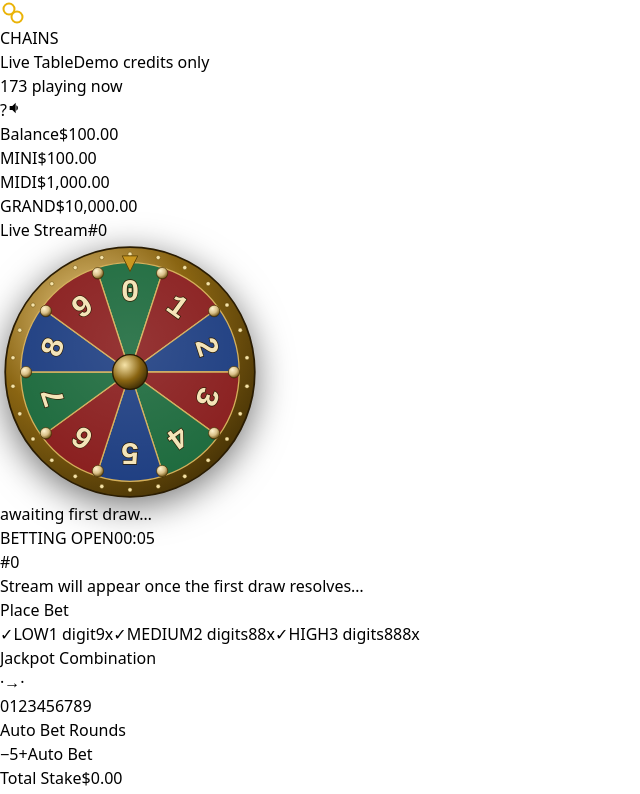
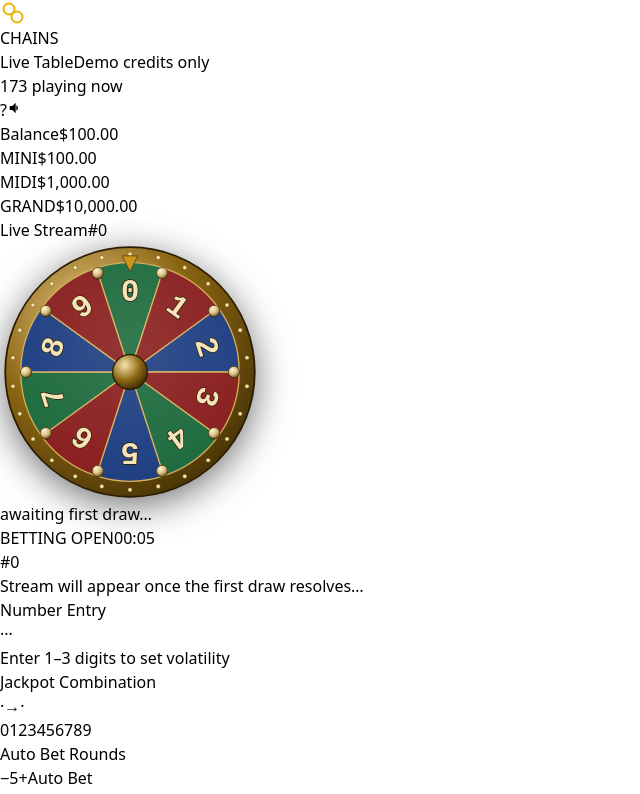
Before and after one commit to milerdo/chains, a React (Vite) app: page / in a window 1280 px wide. Shown: the top 794 px of the page, without its empty margins (0-640 px from the left). Built offline with nearby package versions, Linux system fonts and the light colour scheme.

Commit message:
ui fixes, combo bet

```diff
--- a/src/components/BettingPanel.tsx
+++ b/src/components/BettingPanel.tsx
@@ -1,23 +1,3 @@
-// ============================================================================
-// CHAINS — BettingPanel
-// Lets the player build a single tier ticket (LOW/MEDIUM/HIGH — only one
-// tier per betting round, Section 6) plus one shared 2-digit jackpot
-// combination, optionally as a Combo bet (Section 5b: every unique
-// ordering of the entered digits becomes its own $1 possibility), then
-// submits it as a single BetRequest to the engine. All validation (digit
-// completeness, balance, the 3-ticket concurrency cap, combo expansion) is
-// enforced by the engine itself (see engine.ts placeBetInternal) — this
-// component only builds the request and surfaces whatever PlaceBetResult
-// comes back.
-//
-// UX pattern: tapping a tier "chip" selects/deselects it as this bet's
-// single tier. The tier's digit slots render below; tapping a slot (or a
-// jackpot slot) focuses it, and the single shared digit pad below fills
-// whichever slot is focused, then auto-advances to the next empty one —
-// the same flow as entering a PIN. A Combo toggle appears once a
-// MEDIUM/HIGH tier is selected (a 1-digit LOW combo would just be a
-// straight bet, so it's hidden there).
-// ============================================================================
 
 import { useEffect, useRef, useState } from 'react';
 import { useGame } from '../hooks/useGame';
@@ -27,7 +7,8 @@ import { calculateComboStake, countComboPossibilities } from '../game/combo';
 import { BASE_MULTIPLIERS, BASE_SEQUENCE_LENGTH, TICKET_STAKE } from '../game/constants';
 import type { BetRequest, BetSelection, GamePhase, TicketTier } from '../game/types';
 
-const TIER_ORDER: TicketTier[] = ['LOW', 'MEDIUM', 'HIGH'];
+const MAX_DIGIT_SLOTS = BASE_SEQUENCE_LENGTH.HIGH; // 3 — the widest entry, spec Section 5a
+const DEFAULT_AUTO_BET_ROUNDS = 5;
 
 const TIER_META: Record<TicketTier, { odds: string; description: string }> = {
   LOW: { odds: `${BASE_MULTIPLIERS.LOW}x`, description: '1 digit' },
@@ -35,20 +16,20 @@ const TIER_META: Record<TicketTier, { odds: string; description: string }> = {
   HIGH: { odds: `${BASE_MULTIPLIERS.HIGH}x`, description: '3 digits' },
 };
 
-const MIN_AUTO_BET_ROUNDS = 1;
-const MAX_AUTO_BET_ROUNDS = 50;
-const DEFAULT_AUTO_BET_ROUNDS = 5;
+/** Section 5a: the number of digits entered IS the tier selection — no
+ * separate chip/toggle. 0 filled slots = no tier yet. */
+function tierForDigitCount(count: number): TicketTier | null {
+  if (count === 1) return 'LOW';
+  if (count === 2) return 'MEDIUM';
+  if (count === 3) return 'HIGH';
+  return null;
+}
 
-type EditTarget = { kind: 'tier'; tier: TicketTier; index: number } | { kind: 'jackpot'; index: 0 | 1 } | null;
-
+type EditTarget = { kind: 'digit'; index: number } | { kind: 'jackpot'; index: 0 | 1 } | null;
 interface AutoBetState {
   template: BetRequest;
   roundsRemaining: number;
   roundsTotal: number;
-}
-
-function emptySlots(tier: TicketTier): (number | null)[] {
-  return Array(BASE_SEQUENCE_LENGTH[tier]).fill(null) as (number | null)[];
 }
 
 const DIGITS = [0, 1, 2, 3, 4, 5, 6, 7, 8, 9];
@@ -56,18 +37,13 @@ const DIGITS = [0, 1, 2, 3, 4, 5, 6, 7, 8, 9];
 export function BettingPanel() {
   const { placeBet, phase, balance } = useGame();
 
-  const [selectedTier, setSelectedTier] = useState<TicketTier | null>(null);
-  const [tierDigits, setTierDigits] = useState<Record<TicketTier, (number | null)[]>>({
-    LOW: emptySlots('LOW'),
-    MEDIUM: emptySlots('MEDIUM'),
-    HIGH: emptySlots('HIGH'),
-  });
+  const [digits, setDigits] = useState<(number | null)[]>(() => Array(MAX_DIGIT_SLOTS).fill(null));
   const [jackpotDigits, setJackpotDigits] = useState<[number | null, number | null]>([null, null]);
-  const [editTarget, setEditTarget] = useState<EditTarget>(null);
+  const [isCombo, setIsCombo] = useState(false);
+  const [editTarget, setEditTarget] = useState<EditTarget>({ kind: 'digit', index: 0 });
   const [feedback, setFeedback] = useState<{ type: 'success' | 'error'; message: string } | null>(null);
   const [autoBetRounds, setAutoBetRounds] = useState(DEFAULT_AUTO_BET_ROUNDS);
   const [autoBet, setAutoBet] = useState<AutoBetState | null>(null);
-  const [isCombo, setIsCombo] = useState(false);
 
   const autoBetActive = autoBet !== null;
   const prevPhaseRef = useRef<GamePhase>(phase);
@@ -110,29 +86,14 @@ export function BettingPanel() {
     const isBettingOpen = phase === 'BETTING_OPEN';
   const locked = !isBettingOpen || autoBetActive;
 
-  function findFirstEmptyTierSlot(tier: TicketTier, digits: Record<TicketTier, (number | null)[]>): number {
-    return digits[tier].findIndex((d) => d === null);
-  }
+  const filledDigits = digits.filter((d): d is number => d !== null);
+  const filledCount = filledDigits.length;
+  const detectedTier = tierForDigitCount(filledCount);
 
-  function selectTier(tier: TicketTier) {
+  function focusDigitSlot(index: number) {
     if (locked) return;
     playUiClick();
-    setFeedback(null);
-    setIsCombo(false);
-    if (selectedTier === tier) {
-      setSelectedTier(null);
-      setEditTarget((current) => (current?.kind === 'tier' && current.tier === tier ? null : current));
-      return;
-    }
-    setSelectedTier(tier);
-    const firstEmpty = findFirstEmptyTierSlot(tier, tierDigits);
-    setEditTarget({ kind: 'tier', tier, index: firstEmpty === -1 ? 0 : firstEmpty });
-  }
-
-  function focusTierSlot(tier: TicketTier, index: number) {
-    if (locked || selectedTier !== tier) return;
-    playUiClick();
-    setEditTarget({ kind: 'tier', tier, index });
+    setEditTarget({ kind: 'digit', index });
   }
 
   function focusJackpotSlot(index: 0 | 1) {
@@ -141,11 +102,10 @@ export function BettingPanel() {
     setEditTarget({ kind: 'jackpot', index });
   }
 
-  function advanceFocus(current: NonNullable<EditTarget>, digitsSnapshot: Record<TicketTier, (number | null)[]>) {
-    if (current.kind === 'tier') {
-      const slots = digitsSnapshot[current.tier];
-      if (current.index + 1 < slots.length) {
-        setEditTarget({ kind: 'tier', tier: current.tier, index: current.index + 1 });
+  function advanceFocus(current: NonNullable<EditTarget>) {
+    if (current.kind === 'digit') {
+      if (current.index + 1 < MAX_DIGIT_SLOTS) {
+        setEditTarget({ kind: 'digit', index: current.index + 1 });
         return;
       }
       if (jackpotDigits[0] === null) {
@@ -171,11 +131,10 @@ export function BettingPanel() {
     playUiClick();
     setFeedback(null);
 
-    if (editTarget.kind === 'tier') {
-      setTierDigits((prev) => {
-        const next = { ...prev, [editTarget.tier]: [...prev[editTarget.tier]] };
-        next[editTarget.tier][editTarget.index] = digit;
-        advanceFocus(editTarget, next);
+    if (editTarget.kind === 'digit') {
+      setDigits((prev) => {
+        const next = [...prev];
+        next[editTarget.index] = digit;
         return next;
       });
     } else {
@@ -184,53 +143,44 @@ export function BettingPanel() {
         next[editTarget.index] = digit;
         return next;
       });
-      advanceFocus(editTarget, tierDigits);
     }
+    advanceFocus(editTarget);
+  }
+
+  function handleBackspace() {
+    if (locked || filledCount === 0) return;
+    playUiClick();
+    setFeedback(null);
+    const lastIndex = filledCount - 1;
+    setDigits((prev) => {
+      const next = [...prev];
+      next[lastIndex] = null;
+      return next;
+    });
+    setEditTarget({ kind: 'digit', index: lastIndex });
   }
 
   function handleClear() {
     if (autoBetActive) return;
     playUiClick();
-    setSelectedTier(null);
-    setTierDigits({ LOW: emptySlots('LOW'), MEDIUM: emptySlots('MEDIUM'), HIGH: emptySlots('HIGH') });
+    setDigits(Array(MAX_DIGIT_SLOTS).fill(null));
+    setIsCombo(false);
     setJackpotDigits([null, null]);
-    setEditTarget(null);
+    setEditTarget({ kind: 'digit', index: 0 });
     setFeedback(null);
-    setIsCombo(false);
   }
-
-  const activeSelections = selectedTier ? [selectedTier] : [];
-  const filledTierDigits: number[] = selectedTier
-    ? tierDigits[selectedTier].filter((d): d is number => d !== null)
-    : [];
+    const comboAvailable = detectedTier !== null && detectedTier !== 'LOW';
+  const comboActive = comboAvailable && isCombo;
   const jackpotComplete = jackpotDigits[0] !== null && jackpotDigits[1] !== null;
-  const allTiersComplete = activeSelections.every((tier) => tierDigits[tier].every((d) => d !== null));
-  // Combo betting is only meaningful for 2+ digit tiers (MEDIUM/HIGH) —
-  // matches spec Section 5b's examples; a 1-digit LOW combo would
-  // trivially equal a straight bet.
-  const comboAvailable = selectedTier !== null && selectedTier !== 'LOW';
-  const comboActive = comboAvailable && isCombo;
-  const possibilityCount = comboActive && allTiersComplete ? countComboPossibilities(filledTierDigits) : 1;
-  const totalStake =
-    activeSelections.length === 0
-      ? 0
-      : comboActive && allTiersComplete
-        ? calculateComboStake(filledTierDigits)
-        : TICKET_STAKE;
-  const canSubmit =
-    isBettingOpen &&
-    !autoBetActive &&
-    activeSelections.length > 0 &&
-    allTiersComplete &&
-    jackpotComplete &&
-    balance >= totalStake;
+  const possibilityCount = comboActive ? countComboPossibilities(filledDigits) : 1;
+  const totalStake = detectedTier === null ? 0 : comboActive ? calculateComboStake(filledDigits) : TICKET_STAKE;
+  const canSubmit = isBettingOpen && !autoBetActive && detectedTier !== null && jackpotComplete && balance >= totalStake;
 
   function buildRequest(): BetRequest {
-    const tier = activeSelections[0];
-    const selection: BetSelection = { tier, digits: tierDigits[tier] as number[], isCombo: comboActive };
+    const tier = detectedTier as TicketTier;
+    const selection: BetSelection = { tier, digits: filledDigits, isCombo: comboActive };
     return { selections: [selection], jackpotSequence: jackpotDigits as [number, number] };
   }
-
   function handleSubmit() {
     if (!canSubmit) return;
     const result = placeBet(buildRequest());
@@ -274,50 +224,61 @@ export function BettingPanel() {
       aria-label="Place a bet"
       className="rounded-3xl border border-white/[0.07] bg-gradient-to-b from-white/[0.035] to-transparent p-5 backdrop-blur-sm sm:p-6"
     >
+            {/* Number Entry — Section 5a: tier is auto-detected by digit count */}
+      <div className="mt-4">
         <div className="flex items-center justify-between">
-        <span className="font-mono text-[10px] uppercase tracking-[0.4em] text-white/40">Place Bet</span>
-        {!isBettingOpen && !autoBetActive && (
-          <span className="rounded-full bg-white/[0.05] px-2.5 py-1 font-mono text-[10px] uppercase tracking-[0.2em] text-white/40">
-            Betting closed
-          </span>
-        )}
-        {autoBetActive && (
-          <span className="rounded-full bg-[#eab308]/15 px-2.5 py-1 font-mono text-[10px] uppercase tracking-[0.2em] text-[#eab308]">
-            Auto Bet running
-          </span>
+          <span className="font-mono text-[10px] uppercase tracking-[0.35em] text-white/40">Number Entry</span>
+          {filledCount > 0 && (
+            <button
+              type="button"
+              onClick={handleBackspace}
+              disabled={locked}
+              className="font-mono text-[10px] uppercase tracking-[0.15em] text-white/35 underline decoration-dotted disabled:opacity-30"
+            >
+              ⌫ back
+            </button>
           )}
         </div>
 
-      {/* Tier toggles all on one row — single-select: choosing a tier
-          deselects any previously selected tier (Section 6: only one
-          volatility tier per betting round). Digit slots for whichever
-          tier is selected render below. */}
-      <div className="mt-4 grid grid-cols-3 gap-2">
-        {TIER_ORDER.map((tier) => (
-          <TierChip
-            key={tier}
-            tier={tier}
-            included={selectedTier === tier}
+        <div className="mt-2 flex items-center justify-center gap-3">
+          {digits.map((digit, i) => {
+            const isFocused = editTarget?.kind === 'digit' && editTarget.index === i;
+            return (
+              <button
+                key={i}
+                type="button"
+                onClick={() => focusDigitSlot(i)}
                 disabled={locked}
-            onToggle={() => selectTier(tier)}
-          />
-        ))}
+                className={[
+                  'flex h-12 w-12 items-center justify-center rounded-xl border font-mono text-lg font-bold tabular-nums transition',
+                  isFocused
+                    ? 'border-[#eab308] bg-[#eab308]/15 text-[#eab308] shadow-[0_0_0_3px_rgba(234,179,8,0.15)]'
+                    : digit !== null
+                      ? 'border-white/15 bg-white/[0.04] text-white'
+                      : 'border-dashed border-white/15 text-white/25',
+                ].join(' ')}
+              >
+                {digit ?? '·'}
+              </button>
+            );
+          })}
         </div>
 
-      {activeSelections.length > 0 && (
-        <div className="mt-2.5 flex flex-col gap-2">
-          {activeSelections.map((tier) => (
-            <TierDigitsRow
-              key={tier}
-              tier={tier}
-              digits={tierDigits[tier]}
-              editTarget={editTarget}
-              disabled={locked}
-              onFocusSlot={(index) => focusTierSlot(tier, index)}
-            />
-          ))}
+        <div className="mt-2.5 flex items-center justify-center gap-2">
+          {detectedTier ? (
+            <>
+              <span className="rounded-full bg-[#eab308]/15 px-2.5 py-1 font-mono text-[10px] font-bold uppercase tracking-[0.2em] text-[#eab308]">
+                {detectedTier}
+              </span>
+              <span className="font-mono text-[11px] text-white/40">
+                {TIER_META[detectedTier].odds} total return
+              </span>
+            </>
+          ) : (
+            <span className="font-mono text-[11px] text-white/30">Enter 1–3 digits to set volatility</span>
+          )}
         </div>
-      )}
+      </div>
 
       {comboAvailable && (
         <button
@@ -346,14 +307,13 @@ export function BettingPanel() {
             </span>
             <span className="font-mono text-xs font-bold uppercase tracking-[0.15em] text-white">Combo</span>
           </span>
-          {isCombo && allTiersComplete && (
+          {isCombo && (
             <span className="font-mono text-[11px] text-[#eab308]">
               {possibilityCount} possibilit{possibilityCount === 1 ? 'y' : 'ies'} · {formatCurrency(totalStake)}
             </span>
           )}
         </button>
       )}
-
       <div className="mt-4 rounded-2xl border border-[#eab308]/20 bg-[#eab308]/[0.04] p-3.5">
         <span className="font-mono text-[10px] uppercase tracking-[0.35em] text-[#eab308]/80">
           Jackpot Combination
@@ -397,7 +357,7 @@ export function BettingPanel() {
           <div className="flex items-center gap-2.5">
             <button
               type="button"
-              onClick={() => setAutoBetRounds((r) => Math.max(MIN_AUTO_BET_ROUNDS, r - 1))}
+              onClick={() => setAutoBetRounds((r) => Math.max(DEFAULT_AUTO_BET_ROUNDS, r - 1))}
               disabled={!isBettingOpen}
               className="flex h-7 w-7 items-center justify-center rounded-lg border border-white/10 font-mono text-sm text-white/60 transition hover:border-white/25 hover:text-white disabled:cursor-not-allowed disabled:opacity-30"
             >
@@ -406,7 +366,7 @@ export function BettingPanel() {
             <span className="w-6 text-center font-mono text-sm font-bold tabular-nums text-white">{autoBetRounds}</span>
             <button
               type="button"
-              onClick={() => setAutoBetRounds((r) => Math.min(MAX_AUTO_BET_ROUNDS, r + 1))}
+              onClick={() => setAutoBetRounds((r) => Math.min(DEFAULT_AUTO_BET_ROUNDS, r + 1))}
               disabled={!isBettingOpen}
               className="flex h-7 w-7 items-center justify-center rounded-lg border border-white/10 font-mono text-sm text-white/60 transition hover:border-white/25 hover:text-white disabled:cursor-not-allowed disabled:opacity-30"
             >
@@ -480,83 +440,6 @@ export function BettingPanel() {
 // ----------------------------------------------------------------------------
 // Sub-components
 // ----------------------------------------------------------------------------
-
-interface TierChipProps {
-  tier: TicketTier;
-  included: boolean;
-  disabled: boolean;
-  onToggle: () => void;
-}
-
-function TierChip({ tier, included, disabled, onToggle }: TierChipProps) {
-  const meta = TIER_META[tier];
-
-  return (
-    <button
-      type="button"
-      onClick={onToggle}
-      disabled={disabled}
-      className={[
-        'flex flex-col items-center gap-1 rounded-2xl border px-2 py-3 transition-colors duration-200 disabled:cursor-not-allowed disabled:opacity-40',
-        included
-          ? 'border-[#eab308]/35 bg-[#eab308]/[0.05]'
-          : 'border-white/[0.07] bg-white/[0.015] hover:border-white/15',
-      ].join(' ')}
-    >
-      <span
-        className={[
-          'flex h-5 w-5 items-center justify-center rounded-md border text-[10px] transition',
-          included ? 'border-[#eab308] bg-[#eab308] text-black' : 'border-white/20 text-transparent',
-        ].join(' ')}
-      >
-        ✓
-      </span>
-      <span className="font-mono text-sm font-bold tracking-[0.1em] text-white">{tier}</span>
-      <span className="font-mono text-[10px] text-white/35">{meta.description}</span>
-      <span className="font-mono text-[10px] text-white/50">{meta.odds}</span>
-    </button>
-  );
-}
-
-interface TierDigitsRowProps {
-  tier: TicketTier;
-  digits: (number | null)[];
-  editTarget: EditTarget;
-  disabled: boolean;
-  onFocusSlot: (index: number) => void;
-}
-
-function TierDigitsRow({ tier, digits, editTarget, disabled, onFocusSlot }: TierDigitsRowProps) {
-  return (
-    <div className="flex items-center gap-2.5 rounded-xl border border-white/[0.06] bg-white/[0.02] px-3 py-2.5">
-      <span className="w-16 shrink-0 font-mono text-[10px] uppercase tracking-[0.15em] text-white/40">{tier}</span>
-      <div className="flex items-center gap-2">
-        {digits.map((digit, i) => {
-          const isFocused = editTarget?.kind === 'tier' && editTarget.tier === tier && editTarget.index === i;
-          return (
-            <button
-              key={i}
-              type="button"
-              onClick={() => onFocusSlot(i)}
-              disabled={disabled}
-              className={[
-                'flex h-9 w-9 items-center justify-center rounded-lg border font-mono text-base font-bold tabular-nums transition',
-                isFocused
-                  ? 'border-[#eab308] bg-[#eab308]/15 text-[#eab308] shadow-[0_0_0_3px_rgba(234,179,8,0.15)]'
-                  : digit !== null
-                    ? 'border-white/15 bg-white/[0.04] text-white'
-                    : 'border-dashed border-white/15 text-white/25',
-              ].join(' ')}
-            >
-              {digit ?? '·'}
-            </button>
-          );
-        })}
-      </div>
-    </div>
-  );
-}
-
 interface JackpotSlotProps {
   value: number | null;
   focused: boolean;
```
Lines whose indentation alone changed are shown as unchanged.
